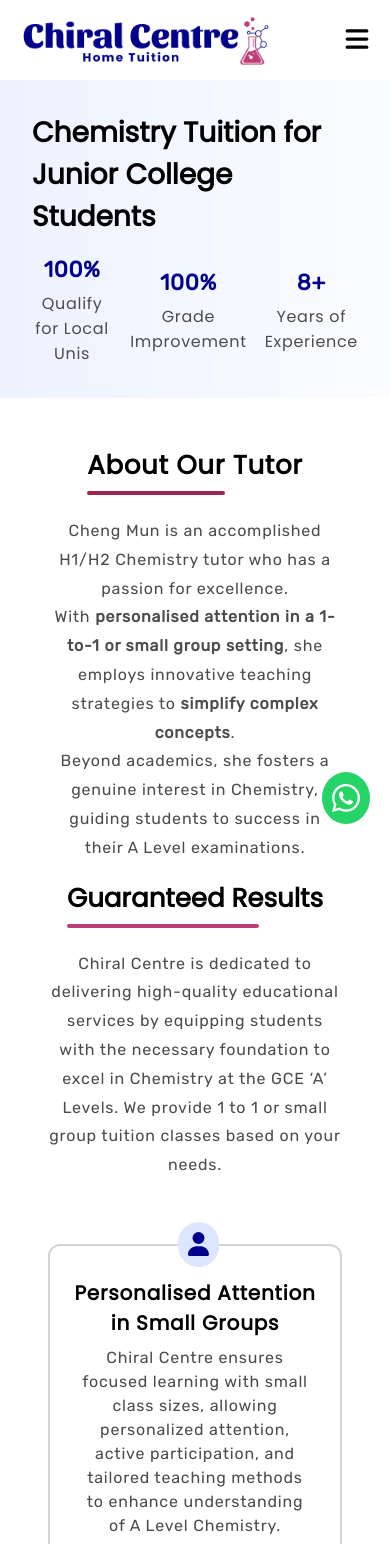
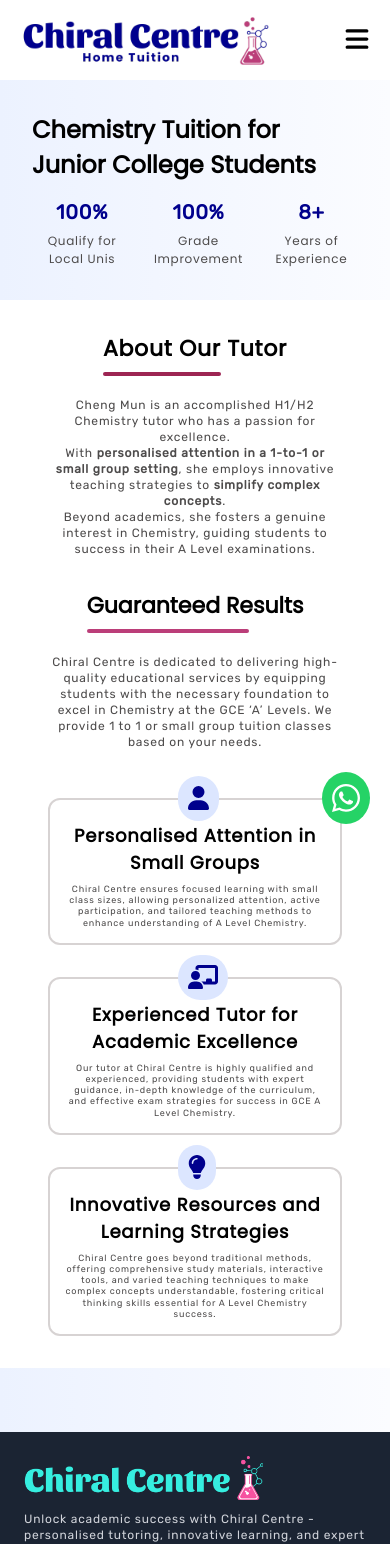
Before and after one commit to chiralcentretuition/website, a React (Create React App) app: page / in a window 390 px wide. Shown: the top 1544 px of the page. Built offline with nearby package versions, Linux system fonts and the light colour scheme; no server answers; the database is empty.

Commit message:
mobile responsiveness

```diff
--- a/public/index.html
+++ b/public/index.html
@@ -30,6 +30,5 @@
 <body>
   <noscript>You need to enable JavaScript to run this app.</noscript>
   <div id="root"></div>
-
 </body>
 </html>
--- a/src/Components/Footer.js
+++ b/src/Components/Footer.js
@@ -14,7 +14,7 @@
         <div className="ft-info">
           <div className="ft-info-p1">
             <p className="ft-title">
-              <img className="hero-image1" src={footerlogo} alt="FooterLogo" />
+              <img className="ft-image1" src={footerlogo} alt="FooterLogo" />
             </p>
             <p className="ft-description">
             Unlock academic success with Chiral Centre - personalised tutoring, innovative learning, and expert guidance for A Level Chemistry excellence.
--- a/src/Components/LessonSchedule.js
+++ b/src/Components/LessonSchedule.js
@@ -16,25 +16,34 @@
     fontSize: '16px',
     [theme.breakpoints.down('sm')]: {
       fontSize: '12px',
+      lineHeight: '.2rem',
     },
   },
   [`&.${tableCellClasses.body}`]: {
     fontSize: '14px',
     [theme.breakpoints.down('sm')]: {
       fontSize: '12px',
+      lineHeight: '.2rem',
     },
   },
 }));
 
-const StyledTableRow = styled(TableRow)(({ theme }) => ({
+const StyledTableRow = styled(TableRow)(() => ({
   '&:last-child td, &:last-child th': {
     border: 0,
   },
 }));
 
-export default function CustomizedTables( rows ) {
+export default function CustomizedTables({ rows }) {
   return (
-    <TableContainer component={Paper} sx={{ width: '90%', margin: 'auto', borderRadius: '12px' }}>
+    <TableContainer
+      component={Paper}
+      sx={{
+        width: { xs: '100%', md: '90%', lg: '80%' },
+        margin: 'auto',
+        borderRadius: '12px',
+      }}
+    >
       <Table aria-label="customized table">
         <TableHead>
           <TableRow>
@@ -43,9 +52,11 @@
           </TableRow>
         </TableHead>
         <TableBody>
-          {rows.rows.map((row) => (
+          {rows.map((row) => (
             <StyledTableRow key={row.id}>
-              <StyledTableCell align="center" component="th" scope="row">{row.day}</StyledTableCell>
+              <StyledTableCell align="center" component="th" scope="row">
+                {row.day}
+              </StyledTableCell>
               <StyledTableCell align="center">{row.time}</StyledTableCell>
             </StyledTableRow>
           ))}
--- a/src/Styles/Footer.css
+++ b/src/Styles/Footer.css
@@ -11,6 +11,10 @@
     color: white;
     border-bottom: 2px solid #293241;
     border-radius: 2px;
+}
+.ft-image1 {
+    width: 90%;
+    height: auto;
 }
 /* Title */
 .ft-title {
@@ -146,22 +150,29 @@
 /* Responsive */
 @media screen and (max-width: 700px) {
     .ft-title {
-        font-size: 20px;
+        font-size: 16px;
+    }
+    .ft-image1 {
+        width: 70%;
+        height: auto;
     }
     .footer-container {
         padding: 24px;
     }
     .ft-description {
         width: 100%;
-        margin: 16px 0 24px;
-        font-size: 16px;
+        margin: 4px 0;
+        font-size: 12px;
+        line-height: 1rem;
     }
     .ft-list-title {
         margin: 8px 0;
-        font-size: 16px;
+        font-size: 14px;
+        line-height: .1rem;
     }
     .ft-list-items li {
-        font-size: 14px;
+        font-size: 12px;
+        line-height: .1rem;
     }
     .ft-input {
         width: 100%;
--- a/src/Styles/Hero.css
+++ b/src/Styles/Hero.css
@@ -11,14 +11,6 @@
     width: 70%;
     padding: 0 32px;
 }
-.text-headline {
-    margin-bottom: 12px;
-    color: rgb(77, 75, 75);
-    font-family: 'Rubik', sans-serif;
-    font-size: 24px;
-    font-weight: bold;
-    letter-spacing: .7px;
-}
 .text-title {
     width: 500px;
     color: black;
@@ -26,16 +18,7 @@
     font-size: 40px;
     font-weight: bold;
 }
-.text-descritpion {
-    width: 475px;
-    margin: 32px 0;
-    color: rgb(77, 75, 75);
-    font-family: 'Rubik', sans-serif;
-    font-size: 18px;
-    letter-spacing: .7px;
-    line-height: 1.6rem;
-}
-.text-appointment-btn {
+/* .text-appointment-btn {
     padding: 14px 20px;
     color: white;
     border: 1px solid transparent;
@@ -52,7 +35,7 @@
     color: #00008D;
     background-color: transparent;
     border: 1px solid #00008D;
-}
+} */
 .text-stats {
     margin-top: 20px;
     display: flex;
@@ -84,10 +67,6 @@
 }
 .hero-image1 {
     width: 90%;
-    height: auto;
-}
-.hero-image2 {
-    width: 10%;
     height: auto;
 }
 /* Scroll Btn */
@@ -130,32 +109,26 @@
         width: 100%;
         padding: 0;
     }
-    .text-title, .text-descritpion {
+    .text-title {
         width: 100%;
     }
 }
 @media screen and (max-width: 600px) {
-    .text-headline {
-        font-size: 20px;
+    .text-title {
+        font-size: 24px;
     }
-    .text-title {
-        font-size: 28px;
-    }
-    .text-descritpion {
+    /* .text-appointment-btn {
         font-size: 16px;
-    }
-    .text-appointment-btn {
-        font-size: 16px;
-    }
+    } */
     .text-stats {
         margin-top: 0px;
         gap: 18px;
     }
     .text-stats-container > p {
-        font-size: 16px;
+        font-size: 12px;
     }
     .text-stats-container p:first-child {
-        font-size: 22px;
+        font-size: 20px;
     }
     .scroll-up {
         bottom: 32px;
--- a/src/Styles/Info.css
+++ b/src/Styles/Info.css
@@ -81,31 +81,40 @@
     .info-title {
         font-size: 32px;
     }
+    .info-title-content {
+        margin: 32px 0 48px 0;
+    }
     .info-description {
         margin: 32px auto 8px;
         font-size: 18px;
     }
     .info-cards-content {
+        margin: 0 0 32px 0;
         grid-template-columns: repeat(2, 1fr);
     }
 }
 @media screen and (max-width: 700px) {
     .info-title {
-        font-size: 26px;
+        font-size: 22px;
     }
     .info-description {
         margin: 32px auto 8px;
-        font-size: 16px;
+        font-size: 12px;
+        line-height: 1rem;
     }
     .info-cards-content {
         grid-template-columns: repeat(1, 1fr);
     }
+    .info-cards {
+        padding: 14px;
+    }
     .info-card-title {
         margin: 8px 0 8px 0;
-        font-size: 20px;
+        font-size: 18px;
     }
     .info-card-description {
-        margin: 6px;
-        font-size: 16px;
+        margin: 0px;
+        font-size: 9px;
+        line-height: 0.7rem;
     }
 }
--- a/src/Styles/Lessons.css
+++ b/src/Styles/Lessons.css
@@ -79,6 +79,9 @@
 
 /* Responsive */
 @media screen and (max-width: 1000px) {
+    .lesson-title-content {
+        margin: 16px 0 0 0;
+    }
     .lesson-title {
         font-size: 32px;
     }
@@ -88,6 +91,8 @@
     }
     .lesson-cards-content {
       grid-template-columns: repeat(1, 1fr);
+      margin: 48px 0;
+
     }
     .lesson-card-icon {
         margin-left: -3%;
@@ -97,17 +102,23 @@
     }
     .lesson-card-title {
         margin: 16px 0 8px 0;
-        font-size: 20px;
+        font-size: 16px;
     }
     .lesson-card-description {
-        margin: 8px 10px 16px 10px;
-        font-size: 14px;
+        margin: 8px 8px 16px 8px;
+        font-size: 12px;
+        line-height: 1rem;
     }
 }
 
 @media screen and (max-width: 700px) {
     .lesson-title {
-        font-size: 26px;
+        font-size: 22px;
+    }
+    .lesson-description {
+        margin: 28px 0 0 0;
+        font-size: 12px;
+        line-height: 1rem;
     }
     .lesson-cards {
         margin: auto;
--- a/src/Styles/Map.css
+++ b/src/Styles/Map.css
@@ -1,5 +1,5 @@
 .map-section {
-    padding: 32px;
+    padding: 24px;
     margin: 0 0 32px 0;
     text-align: center;
     background-color: white;
@@ -41,11 +41,12 @@
 /* Responsive */
 @media screen and (max-width: 700px) {
     .map-title {
-        font-size: 26px;
+        font-size: 22px;
     }
     .map-description {
-        margin: 36px 0 -36px 0;
-        font-size: 18px;
+        margin: 24px 0 -36px 0;
+        font-size: 12px;
+        line-height: 1rem;
     }
     .map-google {
         margin: 0 auto 32px auto;
--- a/src/Styles/Reviews.css
+++ b/src/Styles/Reviews.css
@@ -106,24 +106,29 @@
         letter-spacing: .8px;
     }
     .rw-text-format {
-        margin: 32px 0;
+        margin: 16px 0;
     }
     .rw-text-desc {
-        font-size: 28px;
+        margin: 0;
+        font-size: 22px;
+        letter-spacing: .7px;
+        line-height: 2rem;
     }
     .rw-review {
-        font-size: 16px;
-        letter-spacing: .7px;
-        line-height: 1.8rem;
+        font-size: 12px;
+        letter-spacing: .6px;
+        line-height: .8rem;
     }
     .rw-reviewer-name {
-        font-size: 18px;
+        font-size: 14px;
+        line-height: .8rem;
     }
     .rw-reviewer-place {
-        font-size: 16px;
+        font-size: 12px;
+        line-height: .8rem;
     }
     .rw-next-btn {
         margin: 0 16px 0 0;
-        font-size: 32px;
+        font-size: 24px;
     }
 }
--- a/src/Styles/Tutors.css
+++ b/src/Styles/Tutors.css
@@ -45,8 +45,9 @@
         margin: 0 0 32px 0;
     }
     .dt-description {
-        margin: 16px auto 4px;
+        margin: 32px auto 4px;
         font-size: 20px;
+        line-height: 1.6rem;
     }
     .dt-title {
         font-size: 32px;
@@ -55,16 +56,16 @@
 @media screen and (max-width: 700px) {
     .tutor-section {
         padding-bottom: 0;
-        margin: 16px 0 0 0;
+        margin: 0;
     }
     .dt-title-content {
         margin: 0 0 16px 0;
     }
     .dt-description {
-        margin: 32px auto 4px;
-        font-size: 16px;
+        font-size: 12px;
+        line-height: 1rem;
     }
     .dt-title {
-        font-size: 26px;
+        font-size: 22px;
     }
 }
```
Also changed, not shown: 1 other file (tests, documents, lock files or other folders).
